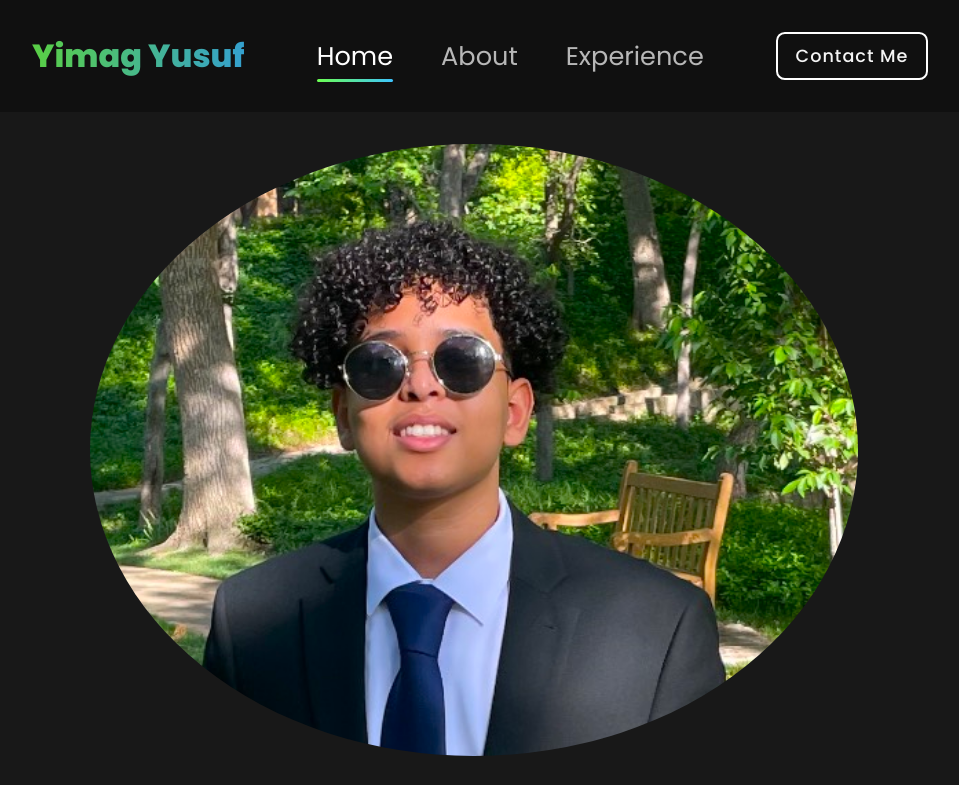
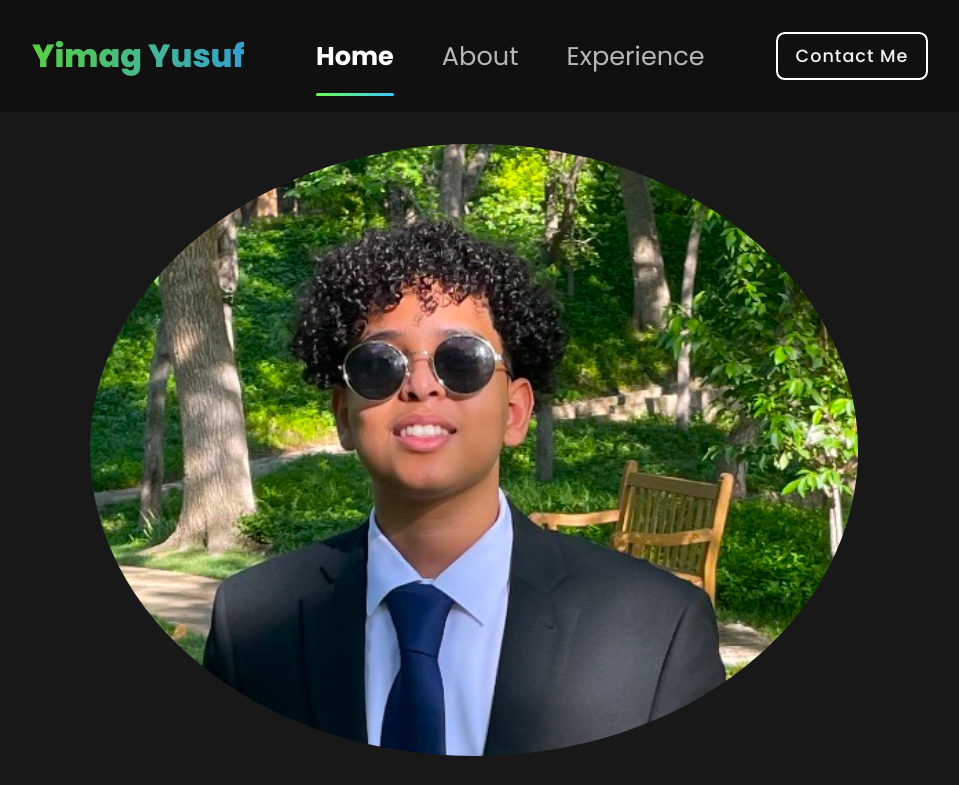
Before and after one commit to YimagYusuf/Personal-Portfolio-, a plain HTML site: page index.html in a window 1280 px wide. Shown: the top 785 px of the page, without its empty margins (160-1119 px from the left). Drawn offline with nearby package versions, Linux system fonts and the light colour scheme.

Commit message:
Fixing mobile and showing tab

```diff
--- a/index.html
+++ b/index.html
@@ -16,7 +16,7 @@
     <a href="#" class="logo"><span>Yimag Yusuf</span></a>
 
     <ul class="links">
-      <a href="#home">Home</a></li>
+      <a href="#home"class="active">Home</a></li>
       <a href="about.html">About</a>
       <a href="experience.html">Experience</a></li>
 
@@ -44,30 +44,12 @@
   </section>
 
   <script>
-    // highlight active nav link by URL
-    (function highlightActiveNav(){
-      const links = document.querySelectorAll('nav .links a');
-      const path  = (location.pathname.split('/').pop() || 'index.html').toLowerCase();
-      const hash  = location.hash; // e.g., #contact
-
-      links.forEach(a => {
-        a.classList.remove('active');
-        const href = a.getAttribute('href').toLowerCase();
-
-        // match current page (index.html, about.html, experience.html, projects.html, contact.html)
-        const isSamePage =
-          href === path ||
-          href.endsWith('/' + path) ||
-          // allow root "index.html#home" style links
-          (path === 'index.html' && (href === 'index.html#home' || href === '#home'));
-
-        // also match hash-only links when you're on index.html
-        const isSameHashOnIndex =
-          path === 'index.html' && hash && (href === hash || href === 'index.html' + hash);
-
-        if (isSamePage || isSameHashOnIndex) a.classList.add('active');
-      });
-    })();
+    const menu = document.getElementById('menu');
+    const links = document.querySelector('ul.links');
+    menu?.addEventListener('click', () => {
+      const shown = getComputedStyle(links).display !== 'none';
+      links.style.display = shown ? 'none' : 'flex';
+    });
   </script>
 
 </body>
--- a/style.css
+++ b/style.css
@@ -44,6 +44,24 @@ nav ul a.active::after {
   background: linear-gradient(to right, #6cff52, #3ec5ff);
 }
 
+/* Active link underline */
+nav ul a.active,
+nav a.btn.active {
+  position: relative;
+  opacity: 1;
+  font-weight: 600;
+}
+
+/* Gradient underline for active links & button */
+nav ul a.active::after,
+nav a.btn.active::after {
+  content: "";
+  position: absolute;
+  left: 0; right: 0; bottom: -20px;
+  height: 3px;
+  border-radius: 2px;
+  background: linear-gradient(to right, #6cff52, #3ec5ff);
+}
 
 .logo{ font-size:2em; color:#fff; font-weight:800; opacity:.8; transition:opacity .2s ease-in-out; }
 .logo:hover{ opacity:1; }
```
Also changed, not shown: about.html (+8 -26 lines), contact.html (+8 -26 lines), experience.html (+8 -26 lines).
